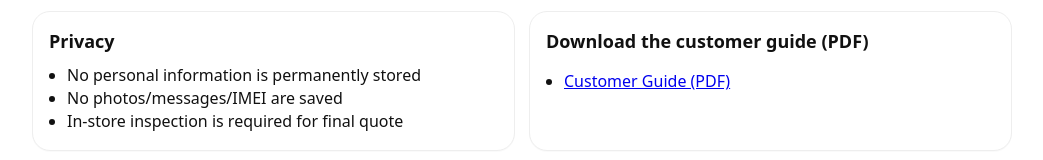
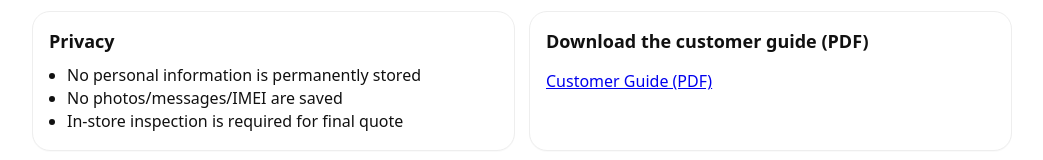
Before and after one commit to TwinElectronicz/twinelectronicz.github.io, a plain HTML site: page index.html in a window 1280 px wide. Shown: the part 739-899 px from the top of the page, without its empty margins (118-1161 px from the left). Drawn offline with Linux system fonts and the light colour scheme.

Commit message:
Update index.html

```diff
--- a/index.html
+++ b/index.html
@@ -123,8 +123,9 @@
         <h2>Download the customer guide (PDF)</h2>
         <p class="muted" style="margin-top:0;">
         </p>
-        <ul>
-          <li><a href="TwinTech_Assistant_Customer_Guide.pdf">Customer Guide (PDF)</a></li>
+        <a href="TwinTech_Assistant_Customer_Guide.pdf" target="_blank" rel="noopener">
+  Customer Guide (PDF)
+        </a>
         </ul>
       </div>
     </section>
```
